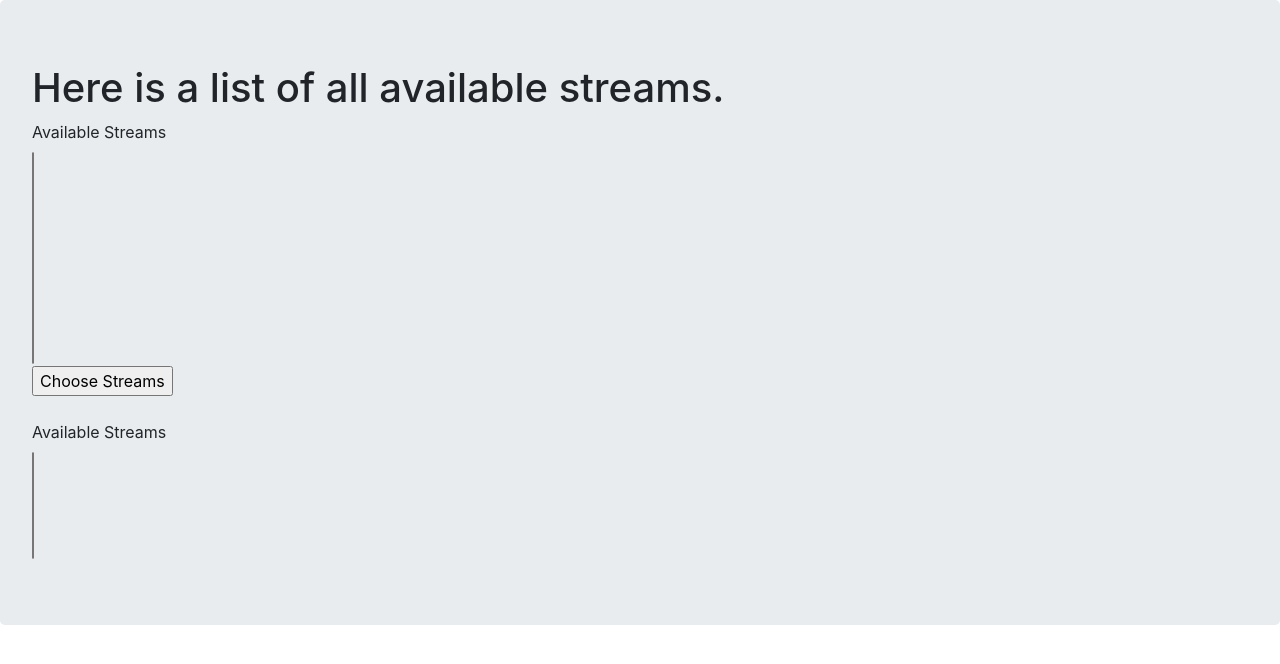
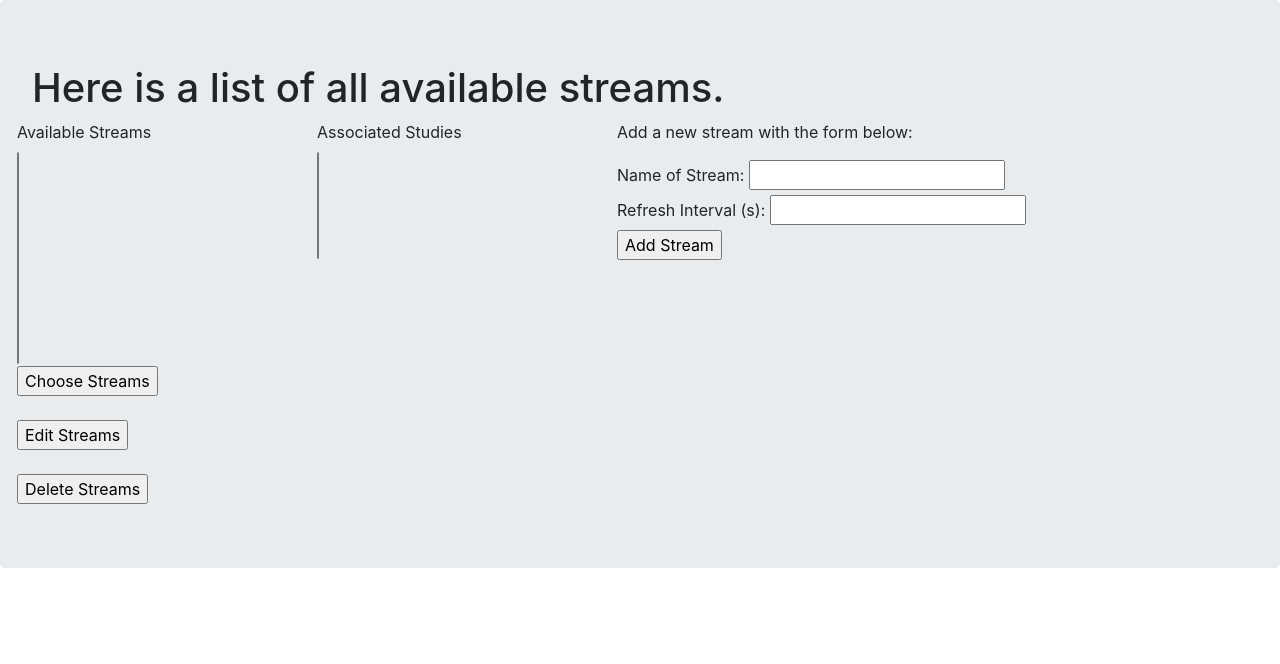
Before and after one commit to tristanbrown/fintrist, a Flask app: page /streams/select in a window 1280 px wide. Shown: the part 56-720 px from the top of the page. Run offline with Flask 2, Linux system fonts and the light colour scheme; data that the repository does not hold is empty; parts of the project's set-up code (start-up, migrations or seed data) failed here and were passed over; some libraries are stand-ins or nearby versions.

Commit message:
Combine Stream-manipulations on one page

```diff
--- a/src/fintrist/models.py
+++ b/src/fintrist/models.py
@@ -77,6 +77,10 @@ class Stream(Document):
         new_board = AlertsBoard(active=newalerts)
         self.update(push__alertslog=new_board)
 
+    def list_studies(self):
+        """List the studies associated with this stream, by name."""
+        return [study.name for study in self.studies]
+
 class Study(Document):
     """Contains data process results."""
     # ID
--- a/src/fintrist_app/streams/forms.py
+++ b/src/fintrist_app/streams/forms.py
@@ -1,5 +1,5 @@
 from flask_wtf import FlaskForm
-from wtforms import StringField, IntegerField, SubmitField, SelectMultipleField
+from wtforms import StringField, IntegerField, SubmitField, SelectField
 
 from fintrist import Stream
 
@@ -14,7 +14,13 @@ class DelForm(FlaskForm):
     name = StringField('Name of Stream to Remove:')
     submit = SubmitField('Remove Stream')
 
-class SelForm(FlaskForm):
+class StreamSelForm(FlaskForm):
     choices = []
-    selections = SelectMultipleField('Available Streams', choices=choices)
-    submit = SubmitField('Choose Streams')
+    selections = SelectField('Available Streams', choices=choices)
+    choose = SubmitField('Choose Streams')
+    edit = SubmitField('Edit Streams')
+    delete = SubmitField('Delete Streams')
+
+class StudySelForm(FlaskForm):
+    choices = []
+    selections = SelectField('Associated Studies', choices=choices)
--- a/src/fintrist_app/streams/templates/streams/add_stream.html
+++ b/src/fintrist_app/streams/templates/streams/add_stream.html
@@ -1,7 +1,7 @@
 {% extends "base.html" %}
 {% block content %}
 <div class="jumbotron">
-  <h1>Add an stream</h1>
+  <h1>Add a stream</h1>
   <p>Add a new stream with the form below:</p>
   <form method="POST">
       {# This hidden_tag is a CSRF security feature. #}
--- a/src/fintrist_app/streams/templates/streams/select_streams.html
+++ b/src/fintrist_app/streams/templates/streams/select_streams.html
@@ -2,18 +2,36 @@
 {% block content %}
 <div class="jumbotron">
   <h1>Here is a list of all available streams.</h1>
+  <div class="row">
+    <div class="column", style="width: 300px;">
       <form method="POST">
         {# This hidden_tag is a CSRF security feature. #}
-    {{ form.hidden_tag() }}
-    {{ form.selections.label }}<br>
-    {{ form.selections(size=10) }}<br>
-    {{ form.submit() }}<br><br>
+        {{ selform.hidden_tag() }}
+        {{ selform.selections.label }}<br>
+        {{ selform.selections(size=10) }}<br>
+        {{ selform.choose() }}<br><br>
+        {{ selform.edit() }}<br><br>
+        {{ selform.delete() }}<br>
       </form>
+    </div>
+    <div class="column", style="width: 300px;">
       <form method="GET">
         {# This hidden_tag is a CSRF security feature. #}
-    {{ form.hidden_tag() }}
-    {{ form2.selections.label }}<br>
-    {{ form2.selections(size=5) }}<br>
+        {{ selform2.hidden_tag() }}
+        {{ selform2.selections.label }}<br>
+        {{ selform2.selections(size=5) }}<br>
       </form>
     </div>
+    <div class="column">
+      <p>Add a new stream with the form below:</p>
+      <form method="POST">
+        {# This hidden_tag is a CSRF security feature. #}
+        {{ addform.hidden_tag() }}
+        {{ addform.name.label }} {{ addform.name() }}<br>
+        {{ addform.refresh.label }} {{ addform.refresh() }}<br>
+        {{ addform.submit() }}
+      </form>
+    </div>
+  </div>
+</div>
 {% endblock %}
--- a/src/fintrist_app/streams/views.py
+++ b/src/fintrist_app/streams/views.py
@@ -1,6 +1,6 @@
-from flask import Blueprint, render_template, redirect, url_for
+from flask import Blueprint, render_template, redirect, url_for, session
 from fintrist import Stream
-from fintrist_app.streams.forms import AddForm, DelForm, SelForm
+from fintrist_app.streams.forms import AddForm, DelForm, StreamSelForm, StudySelForm
 
 streams_blueprint = Blueprint('streams',
                               __name__,
@@ -29,17 +29,35 @@ def list():
 @streams_blueprint.route('/select', methods=['GET','POST'])
 def select():
     # Grab a selectable list of studies from database.
-    form = SelForm()
-    form2 = SelForm()
+    selform = StreamSelForm()
+    selform2 = StudySelForm()
     db_objects = [(str(stream.id), stream.name) for stream in Stream.objects()]
-    form.selections.choices = db_objects
-    if form.validate_on_submit():
-        form2 = SelForm()
-        selections = form.selections.data
-        new_objects = [(str(stream.id), stream.name) for stream in Stream.objects(id__in=selections)]
-        form2.selections.choices = new_objects
-        form.selections.data = form2.selections.data = []
-    return render_template('select_streams.html', form=form, form2=form2)
+    selform.selections.choices = db_objects
+    if selform.validate_on_submit():
+        # Select a Stream and view associated Studies
+        selections = selform.selections.data
+        selected_stream = Stream.objects(id=selections).get()
+        if selform.choose.data:
+            new_objects = [(str(stream.id), stream.name) for stream in selected_stream.studies]
+            selform2.selections.choices = new_objects
+            selform.selections.data = selform2.selections.data = []
+        # Delete Stream
+        elif selform.delete.data:
+            selected_stream.delete()
+        # Edit Stream
+        elif selform.edit.data:
+            session['editstream'] = selected_stream
+            return redirect(url_for('streams.edit'))
+    # Add a new stream to the database
+    addform = AddForm()
+    if addform.validate_on_submit() and addform.submit.data:
+        name = addform.name.data
+        refresh = addform.refresh.data
+        # Add new stream to database
+        new_stream = Stream(name, refresh)
+        new_stream.save()
+        return redirect(url_for('streams.select'))
+    return render_template('select_streams.html', selform=selform, selform2=selform2, addform=addform)
 
 @streams_blueprint.route('/delete', methods=['GET', 'POST'])
 def delete():
```
Lines whose indentation alone changed are shown as unchanged.
